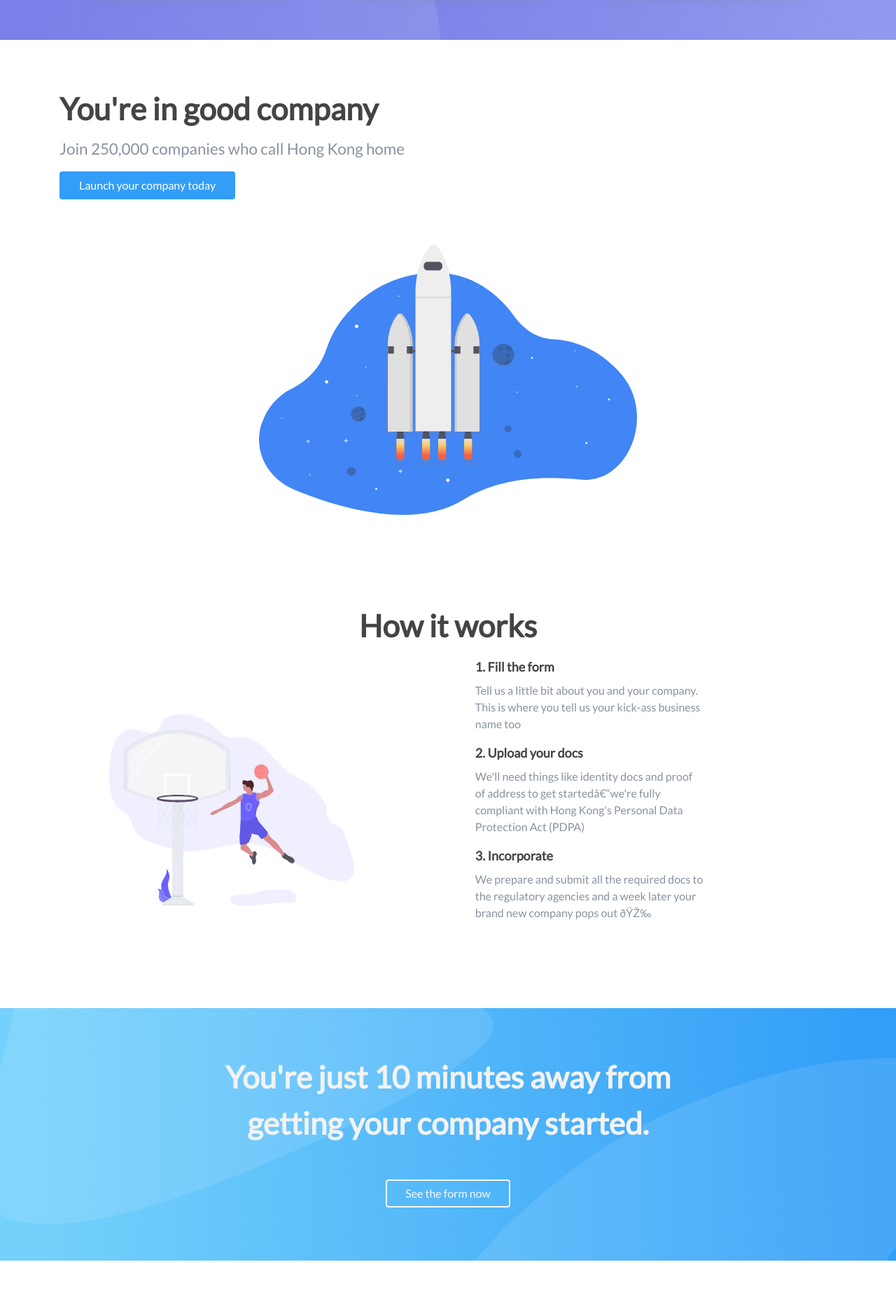
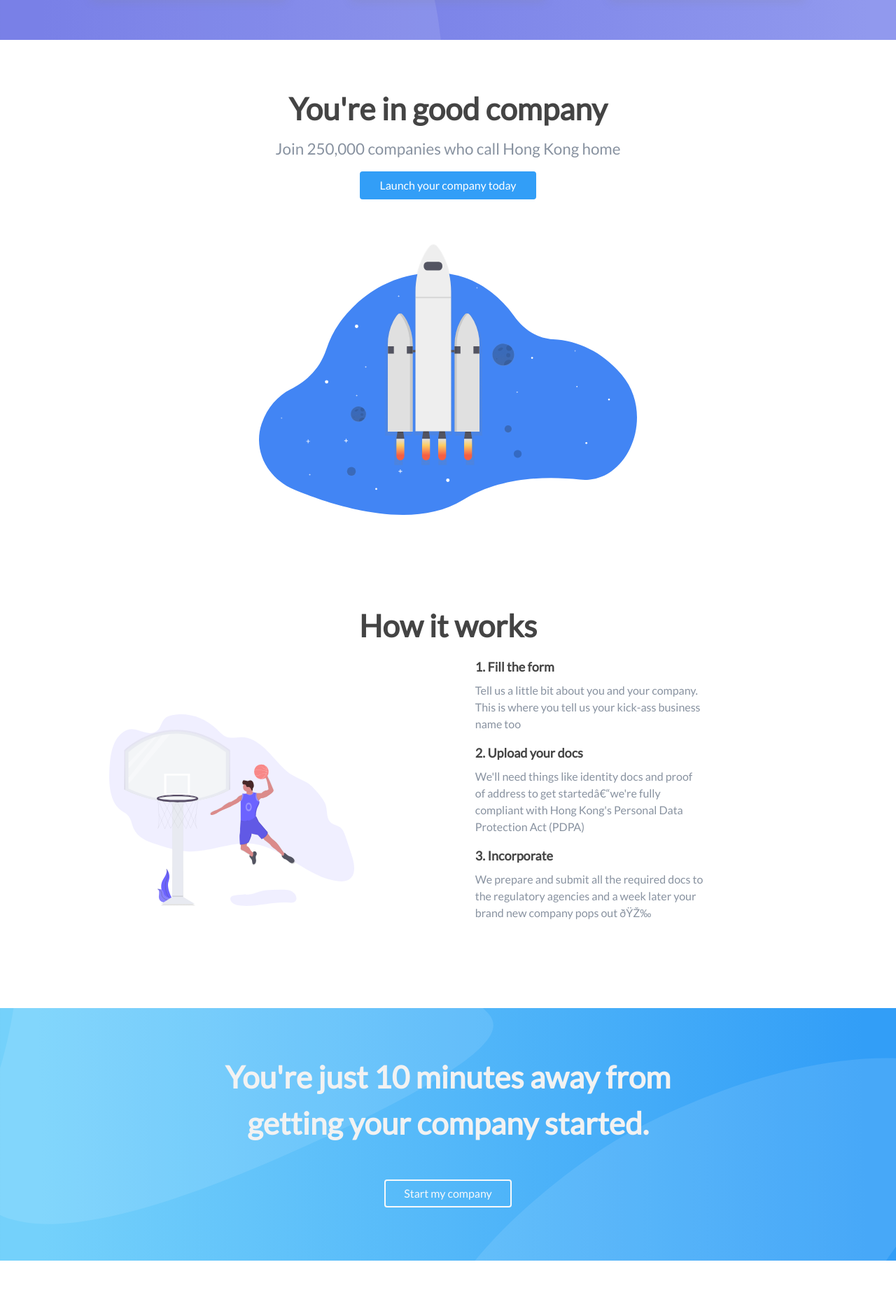
Before and after one commit to dermur/corpsec, a plain HTML site: page index.html in a window 1280 px wide. Shown: the part 3138-5002 px from the top of the page at 70% size. Drawn offline with nearby package versions, Linux system fonts and the light colour scheme.

Commit message:
FIX: Copy as suggest by indiehackers comment

```diff
--- a/index.html
+++ b/index.html
@@ -325,8 +325,8 @@
 <!-- Call to Action 20 -->
 <section class="fdb-block">
   <div class="container">
-    <div class="row align-items-center text-left">
-      <div class="col-12 col-md-8">
+    <div class="row align-items-center text-center">
+      <div class="col-12">
         <h1>You're in good company</h1>
         <p class="lead">Join 250,000 companies who call Hong Kong home</p>
         <p><a href="https://docs.google.com/forms/d/e/1FAIpQLSeH8jN4j_G_Fb-JbDG1ADA3adVeW7MLM8FyEZZ76tWcmK8rrw/viewform?usp=sf_link" class="btn btn-primary">Launch your company today</a></p>
@@ -401,7 +401,7 @@
     <div class="row justify-content-center text-center">
       <div class="col-12 col-md-10 col-lg-8">
         <h1>You're just 10 minutes away from getting your company started.</h1>
-        <p class="mt-5"><a href="https://docs.google.com/forms/d/e/1FAIpQLSeH8jN4j_G_Fb-JbDG1ADA3adVeW7MLM8FyEZZ76tWcmK8rrw/viewform?usp=sf_link" class="btn btn-outline-light">See the form now</a></p>
+        <p class="mt-5"><a href="https://docs.google.com/forms/d/e/1FAIpQLSeH8jN4j_G_Fb-JbDG1ADA3adVeW7MLM8FyEZZ76tWcmK8rrw/viewform?usp=sf_link" class="btn btn-outline-light">Start my company</a></p>
       </div>
     </div>
   </div>
@@ -497,7 +497,7 @@
             If for whatever reason you don't want to continue with your incorporation, or we can't incorporate for you you'll get your money back–no questions asked.
           </p>
           <p class="mt-4">
-            <a class="btn btn-primary" href="https://docs.google.com/forms/d/e/1FAIpQLSeH8jN4j_G_Fb-JbDG1ADA3adVeW7MLM8FyEZZ76tWcmK8rrw/viewform?usp=sf_link">Start now with 0 risk</a>
+            <a class="btn btn-primary" href="https://docs.google.com/forms/d/e/1FAIpQLSeH8jN4j_G_Fb-JbDG1ADA3adVeW7MLM8FyEZZ76tWcmK8rrw/viewform?usp=sf_link">Start now with 0% risk</a>
           </p>
         </div>
       </div>
```
